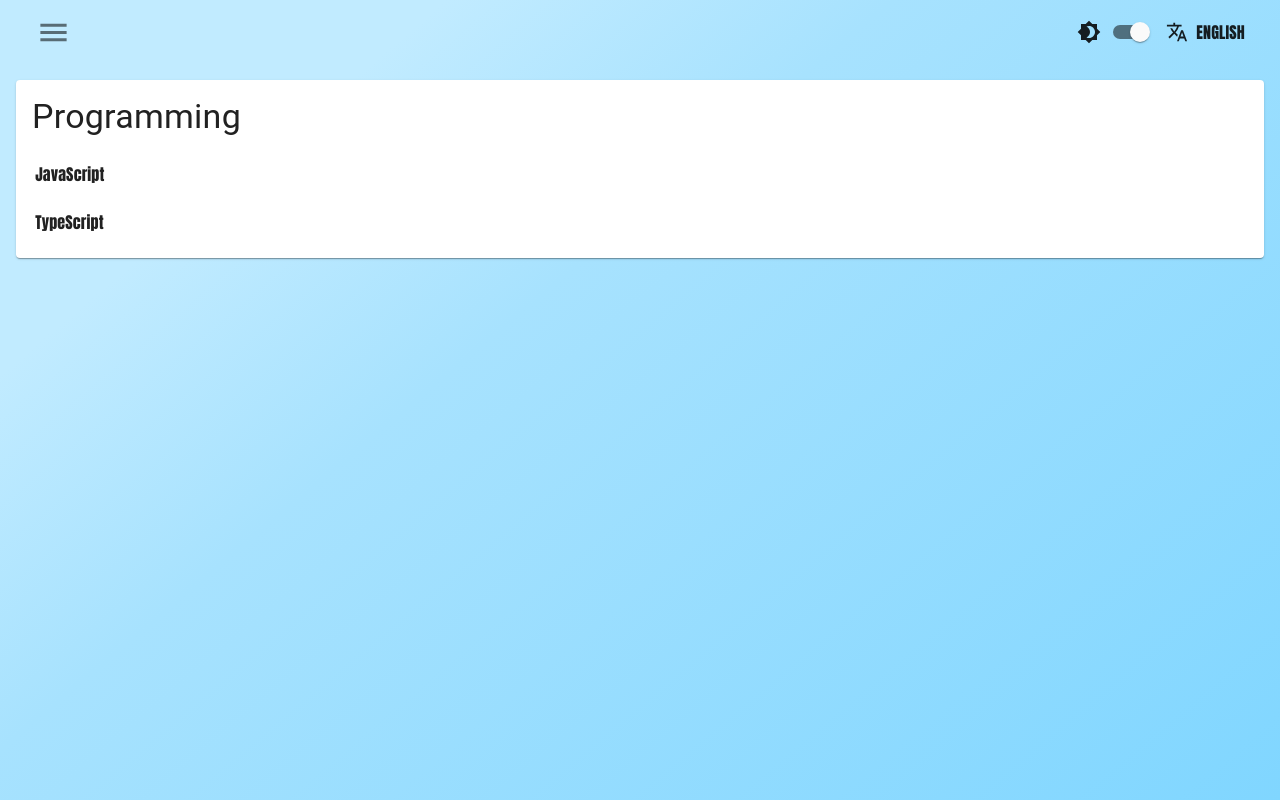
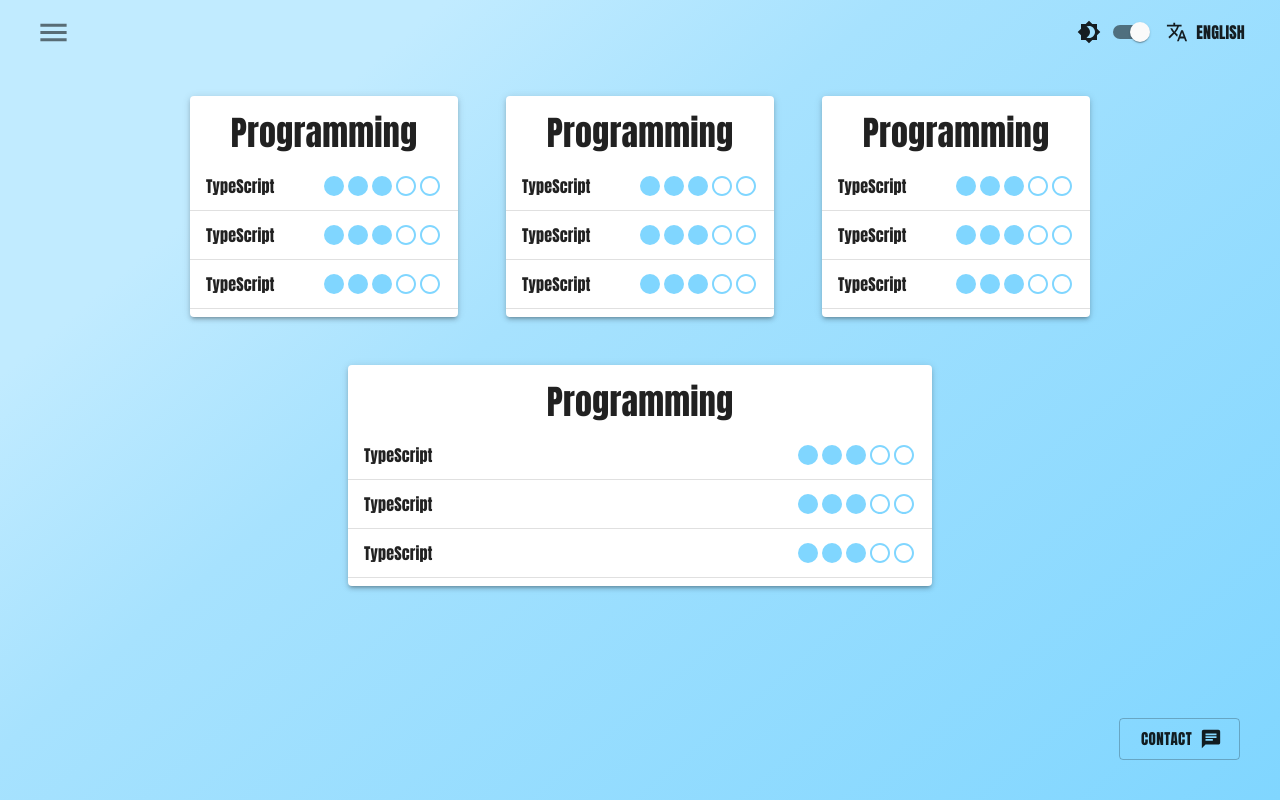
Before and after one commit to Julian-Kl/personal-portfolio, a React (Create React App) app: page /skills in a window 1280 px wide. Built offline with nearby package versions, Linux system fonts and the light colour scheme; a web font is replaced by a local one.

Commit message:
skills overview & color added
skills overview & color added

```diff
--- a/src/App.tsx
+++ b/src/App.tsx
@@ -4,14 +4,9 @@ import { BrowserRouter as Router, Route } from 'react-router-dom';
 import { Navbar } from './domain/navbar/Navbar';
 import { ContactButton } from './components/ContactButton';
 import { About } from './domain/about/about';
-import { SkillCard } from './components/SkillCard';
-import { LanguageContext } from './contexts/LanguageContext';
+import { Skills } from './domain/skills/Skills';
 
 const App: React.FC = () => {
-
-
-  // Text
-  const languageContext = useContext(LanguageContext);
 
   return (
       <Router>
@@ -21,7 +16,8 @@ const App: React.FC = () => {
             <About />
           </Route>
           <Route path="/skills">
-            <SkillCard title={languageContext?.dictionary.skillSection1.title!} skills={languageContext?.dictionary.skillSection1.skills!}levels={languageContext?.dictionary.skillSection1.levels!} />
+            <Skills />
+            <ContactButton/>
           </Route>
       </Router>
   );
--- a/src/components/SkillCard.tsx
+++ b/src/components/SkillCard.tsx
@@ -1,17 +1,28 @@
 import React from 'react';
-import { makeStyles } from '@material-ui/core/styles';
 import Card from '@material-ui/core/Card';
 import CardContent from '@material-ui/core/CardContent';
+import Divider from '@material-ui/core/Divider';
+import Typography from '@material-ui/core/Typography';
+import { makeStyles, Theme, createStyles } from '@material-ui/core/styles';
+import Paper from '@material-ui/core/Paper';
 import Box from '@material-ui/core/Box';
-import Typography from '@material-ui/core/Typography';
+import List from '@material-ui/core/List';
+import ListItem from '@material-ui/core/ListItem';
+import ListItemAvatar from '@material-ui/core/ListItemAvatar';
+import ListItemIcon from '@material-ui/core/ListItemIcon';
+import ListItemSecondaryAction from '@material-ui/core/ListItemSecondaryAction';
+import ListItemText from '@material-ui/core/ListItemText';
+import RadioButtonUncheckedIcon from '@material-ui/icons/RadioButtonUnchecked';
+import Brightness1Icon from '@material-ui/icons/Brightness1';
 
-const useStyles = makeStyles({
-  bullet: {
-    display: 'inline-block',
-    margin: '0 2px',
-    transform: 'scale(0.8)',
-  },
-});
+const useStyles = makeStyles((theme: Theme) =>
+  createStyles({
+    root: {
+      flexGrow: 1,
+      maxWidth: 752,
+    }
+  }),
+);
 
 interface Props {
   title: string,
@@ -24,25 +35,36 @@ export const SkillCard: React.FC<Props> = (props) => {
 
   console.log(props);
 
+  function generate() {
+    return [0, 1, 2].map((value) =>
+      <React.Fragment>
+        <ListItem>
+          <ListItemText
+            primary="TypeScript"
+          />
+          <Brightness1Icon color="primary" />
+          <Brightness1Icon color="primary" />
+          <Brightness1Icon color="primary" />
+          <RadioButtonUncheckedIcon color="primary" />
+          <RadioButtonUncheckedIcon color="primary" />
+        </ListItem>
+        <Divider />
+      </React.Fragment>
+    );
+  }
+
   return (
-    <Box m={2}>
-      <Card>
-        <CardContent>
-          <Typography variant="h4" component="h2" color="textPrimary" >
+    <div className={classes.root}>
+      <Paper elevation={3}>
+        <Box pt={2}>
+          <Typography variant="h4" component="h2" align="center">
             {props.title}
           </Typography>
-          <Box ml={0.4} mt={3}>
-            <Typography variant="body1" component="p" color="textPrimary" display="inline">
-              JavaScript
-            </Typography>
-          </Box>
-          <Box ml={0.4} mt={3}>
-            <Typography variant="body1" component="p" color="textPrimary">
-              TypeScript
-            </Typography>
-          </Box>
-        </CardContent>
-      </Card>
-    </Box>
+        </Box>
+        <List>
+          {generate()}
+        </List>
+      </Paper>
+    </div>
   );
 }
--- /dev/null
+++ b/src/domain/skills/Skills.tsx
@@ -0,0 +1,43 @@
+import React, { useContext } from 'react';
+import Grid from '@material-ui/core/Grid';
+import { LanguageContext } from '../../contexts/LanguageContext';
+import { SkillCard } from '../../components/SkillCard';
+import { makeStyles, createStyles, Theme } from '@material-ui/core/styles';
+import Box from '@material-ui/core/Box';
+
+const useStyles = makeStyles((theme: Theme) =>
+    createStyles({
+        root: {
+            flexGrow: 1,
+        }
+    }),
+);
+
+export const Skills: React.FC = () => {
+
+    const classes = useStyles();
+
+    // Text
+    const languageContext = useContext(LanguageContext);
+
+    return (
+        <Box m={4}>
+            <div className={classes.root}>
+                <Grid container spacing={6} justify="center">
+                    <Grid item lg={3} md={4} sm={6} xs={10}>
+                        <SkillCard title={languageContext?.dictionary.skillSection1.title!} skills={languageContext?.dictionary.skillSection1.skills!} levels={languageContext?.dictionary.skillSection1.levels!} />
+                    </Grid>
+                    <Grid item lg={3} md={4} sm={6} xs={10}>
+                        <SkillCard title={languageContext?.dictionary.skillSection1.title!} skills={languageContext?.dictionary.skillSection1.skills!} levels={languageContext?.dictionary.skillSection1.levels!} />
+                    </Grid>
+                    <Grid item lg={3} md={4} sm={6} xs={10}>
+                        <SkillCard title={languageContext?.dictionary.skillSection1.title!} skills={languageContext?.dictionary.skillSection1.skills!} levels={languageContext?.dictionary.skillSection1.levels!} />
+                    </Grid>
+                    <Grid item lg={6} md={4} sm={6} xs={10}>
+                        <SkillCard title={languageContext?.dictionary.skillSection1.title!} skills={languageContext?.dictionary.skillSection1.skills!} levels={languageContext?.dictionary.skillSection1.levels!} />
+                    </Grid>
+                </Grid>
+            </div>
+        </Box>
+    );
+}
--- a/src/languages/de.json
+++ b/src/languages/de.json
@@ -3,7 +3,7 @@
     "about": "Online Medien Generalist spezalisiert auf Front-End Entwicklung",
     "skillSection1": {
         "title": "Programmieren",
-        "skills": ["JavaScript, TypeScript"],
+        "skills": ["JavaScript", "TypeScript"],
         "levels": [4, 2]
     }
 }
--- a/src/languages/en.json
+++ b/src/languages/en.json
@@ -3,7 +3,7 @@
     "about": "Online media generalist specialized in front end development",
     "skillSection1": {
         "title": "Programming",
-        "skills": ["JavaScript, TypeScript"],
+        "skills": ["JavaScript", "TypeScript"],
         "levels": [4, 2]
     }
 }
--- a/src/themes/theme.tsx
+++ b/src/themes/theme.tsx
@@ -2,14 +2,32 @@ import { createMuiTheme } from '@material-ui/core/styles';
 import { makeStyles } from '@material-ui/core';
 
 interface themeModeSpecifics {
-  paletteType?: 'dark' | 'light';
+  paletteType: 'dark' | 'light',
+  primaryLight: string,
+  primaryMain: string,
+  primaryDark: string,
+  secondaryLight: string,
+  secondaryMain: string,
+  secondaryDark: string
 }
 
 export const dark: themeModeSpecifics = {
-  paletteType: 'dark'
+  paletteType: 'dark',
+  primaryLight: '#b084f4',
+  primaryMain: '#7540dd',
+  primaryDark: '#4d2b90',
+  secondaryLight: '#b084f4',
+  secondaryMain: '#4d2b90',
+  secondaryDark: '#4d2b90'
 }
 export const light: themeModeSpecifics = {
-  paletteType: 'light'
+  paletteType: 'light',
+  primaryLight: '#b084f4',
+  primaryMain: '#80d6ff',
+  primaryDark: '#4d2b90',
+  secondaryLight: '#b084f4',
+  secondaryMain: '#4d2b90',
+  secondaryDark: '#4d2b90'
 }
 
 export const useStyles = makeStyles({
@@ -28,15 +46,15 @@ export function getTheme(theme: themeModeSpecifics) {
     palette: {
       type: theme.paletteType,
       primary: {
-        light: '#80d6ff',
-        main: '#42a5f5',
-        dark: '#0077c2',
+        light: theme.primaryLight,
+        main: theme.primaryMain,
+        dark: theme.primaryDark,
         contrastText: '#fff',
       },
       secondary: {
-        light: '#b084f4',
-        main: '#4d2b90',
-        dark: '#4d2b90',
+        light: theme.secondaryLight,
+        main: theme.secondaryMain,
+        dark: theme.secondaryDark,
         contrastText: '#000',
       },
     },
@@ -51,7 +69,11 @@ export function getTheme(theme: themeModeSpecifics) {
       },
       h3: {
         fontFamily: "Cosima, Impact",
-        fontWeight: 400
+        fontWeight: 600
+      },
+      h4: {
+        fontFamily: "Cosima, Impact",
+        fontWeight: 600
       },
       body1: {
         fontFamily: "Cosima, Impact",
```
Also changed, not shown: 1 other file (tests, documents, lock files or other folders).
